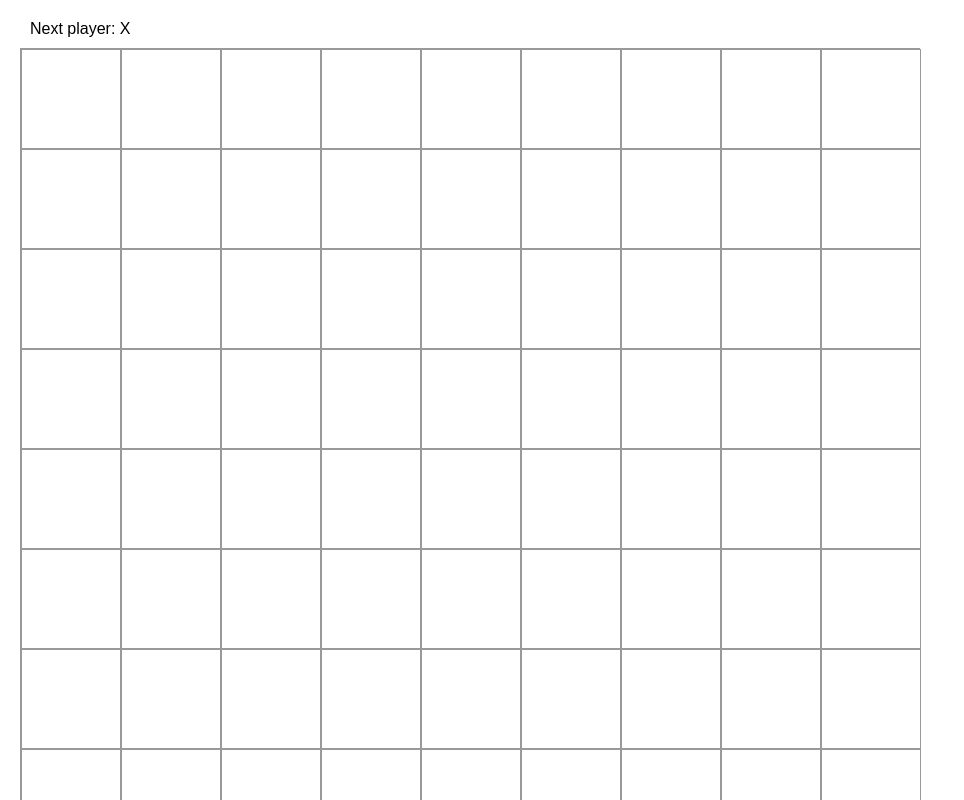
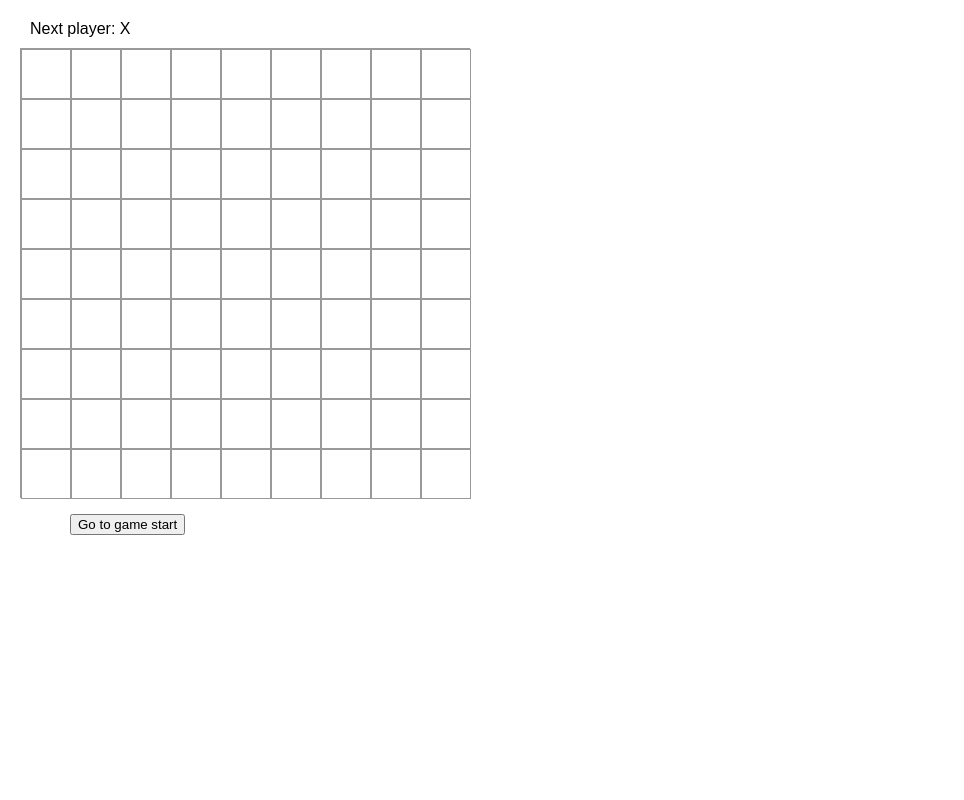
Before and after one commit to Vengo/hello-react, a React (Create React App) app: page / in a window 1280 px wide. Shown: the top 800 px of the page, without its empty margins (0-964 px from the left). Built offline with nearby package versions, Linux system fonts and the light colour scheme.

Commit message:
Breaking some things to move toward ultimate tic tac toe. 9x9 works now!

```diff
--- a/src/App.js
+++ b/src/App.js
@@ -3,39 +3,24 @@ import { useState } from 'react';
 // Get the root element of the document
 // const root = document.documentElement;
 // Get the value of the CSS variable
-const squareBoardSize = 9;
 
-const rowCount = squareBoardSize;
-const colCount = squareBoardSize;
-const squareCount = rowCount*colCount;
-
-var root = document.querySelector(':root');
-root.style.setProperty('--row-count', rowCount)
-root.style.setProperty('--col-count', colCount)
+const rowCount = 3;
+const colCount = 3;
 
 const letters="abcdefghijklmnopqrstuvwxyz"
 
-function Square({ rowIndex, colIndex, squares, onSquareClick }) {
+function Square({ rowIndex, colIndex, squares, onSquareClick, subBoardId }) {
   const squareIndex = rowIndex * rowCount + colIndex;
 
   return (
-    <button className="square" onClick={() => onSquareClick(squareIndex)} id={letters[colIndex] + (rowCount -rowIndex).toString()} >
-      {squares[squareIndex]}
+    <button className="square" onClick={() => onSquareClick(subBoardId*9+squareIndex)} id={letters[colIndex] + (rowCount -rowIndex).toString()} >
+      {/* {squares[squareIndex]} */}
+      {squares[subBoardId*9+squareIndex]}
     </button>
   );
 }
 
-function Row({rowIndex, squares, onSquareClick}){
-  const rowSquares = new Array(colCount).fill().map((_, colIndex) => {
-    return <li key={colIndex}>
-      <Square key={colIndex} rowIndex={rowIndex} colIndex={colIndex} squares={squares} onSquareClick={onSquareClick} />
-    </li>
-  });
-
-  return <ul className='board-row'>{rowSquares}</ul>
-}
-
-function Board({ xIsNext, squares, onPlay }) {
+function SubBoard({ xIsNext, squares, onPlay, subBoardId }) {
   function handleClick(i) {
     if (calculateWinner(squares) || squares[i]) {
       return;
@@ -57,18 +42,19 @@ function Board({ xIsNext, squares, onPlay }) {
     status = 'Next player: ' + (xIsNext ? 'X' : 'O');
   }
 
-  const newRows = new Array(rowCount).fill().map((_, rowIndex) => {
-    return <li key={rowIndex}>
-      <Row key={rowIndex} rowIndex={rowIndex} squares={squares} onSquareClick={handleClick} />
-      </li>
+  const gameSquares = new Array(rowCount*colCount).fill().map((_, squareIndex) => {
+    return <li key={squareIndex} >
+    <div className='square'>
+      <Square key={squareIndex} rowIndex={Math.floor(squareIndex/colCount)} colIndex={squareIndex%colCount}
+      squares={squares} onSquareClick={handleClick} subBoardId={subBoardId} squareIndex={squareIndex}/>
+      </div>
+
+    </li>
   });
 
   return (
     <>
-      <div className="status">{status}</div>
-      <div className='grid-game-board'>
-        <ul> {newRows}</ul>
-      </div>
+      <div className="sub-board"> {gameSquares}</div>
     </>
   );
 }
@@ -95,11 +81,10 @@ function GridBoard({ xIsNext, squares, onPlay }) {
     status = 'Next player: ' + (xIsNext ? 'X' : 'O');
   }
 
-  const gameSquares = new Array(rowCount*colCount).fill().map((_, squareIndex) => {
-    return <li key={squareIndex} >
-    <div className='square'>
-      <Square key={squareIndex} rowIndex={Math.floor(squareIndex/colCount)} colIndex={squareIndex%colCount}
-      squares={squares} onSquareClick={handleClick} />
+  const gameSquares = new Array(rowCount*colCount).fill().map((_, subBoardId) => {
+    return <li key={subBoardId} >
+    <div className='sub-board'>
+      <SubBoard key={subBoardId} xIsNext={xIsNext} squares={squares} onPlay={onPlay}  subBoardId={subBoardId}/>
       </div>
 
     </li>
@@ -115,7 +100,7 @@ function GridBoard({ xIsNext, squares, onPlay }) {
 }
 
 export default function Game() {
-  const [history, setHistory] = useState([Array(9).fill(null)]);
+  const [history, setHistory] = useState([Array(81).fill(null)]);
   const [currentMove, setCurrentMove] = useState(0);
   const xIsNext = currentMove % 2 === 0;
   const currentSquares = history[currentMove];
@@ -167,11 +152,11 @@ function calculateWinner(squares) {
     [0, 4, 8],
     [2, 4, 6],
   ];
-  for (let i = 0; i < lines.length; i++) {
-    const [a, b, c] = lines[i];
-    if (squares[a] && squares[a] === squares[b] && squares[a] === squares[c]) {
-      return squares[a];
-    }
-  }
+  // for (let i = 0; i < lines.length; i++) {
+  //   const [a, b, c] = lines[i];
+  //   if (squares[a] && squares[a] === squares[b] && squares[a] === squares[c]) {
+  //     return squares[a];
+  //   }
+  // }
   return null;
 }
--- a/src/constants.css
+++ b/src/constants.css
@@ -1,5 +1,5 @@
 :root {
-  --square-size : 100px;
+  --square-size : 50px;
   --light-square : #f0d8b7;
   --dark-square : #b48764;
   --row-count : 3;
@@ -8,6 +8,6 @@
 
 @media all and (max-width: 450px) {
     :root {
-        --square-size : 50px;
+        --square-size : 25px;
     }
 }
--- a/src/styles.css
+++ b/src/styles.css
@@ -74,7 +74,7 @@ body {
   grid-auto-rows: auto;
   background: #fff;
   border: 1px solid #999;
-  font-size: 12px;
+  font-size: 24px;
   font-weight: bold;
   text-align: center;
   height: var(--square-size);
@@ -105,15 +105,16 @@ body {
   flex-direction: row;
 }
 
-.game-board {
-  display:flex;
-  grid-template-columns: 0.25*var(--square-size) calc(var(--col-count)*var(--square-size));
+.sub-board {
+  display:grid;
+  grid-template-columns: repeat(3,var(--square-size));
+  grid-template-rows: repeat(3,var(--square-size));
 }
 
 .grid-game-board {
   display:grid;
-  grid-template-columns: repeat(var(--col-count),var(--square-size));
-  grid-template-rows: repeat(var(--rows-count),var(--square-size));
+  grid-template-columns: repeat(3, calc(3*var(--square-size)));
+  grid-template-rows: repeat(3, calc(3*var(--square-size)));
 }
 
 .game-info {
```
